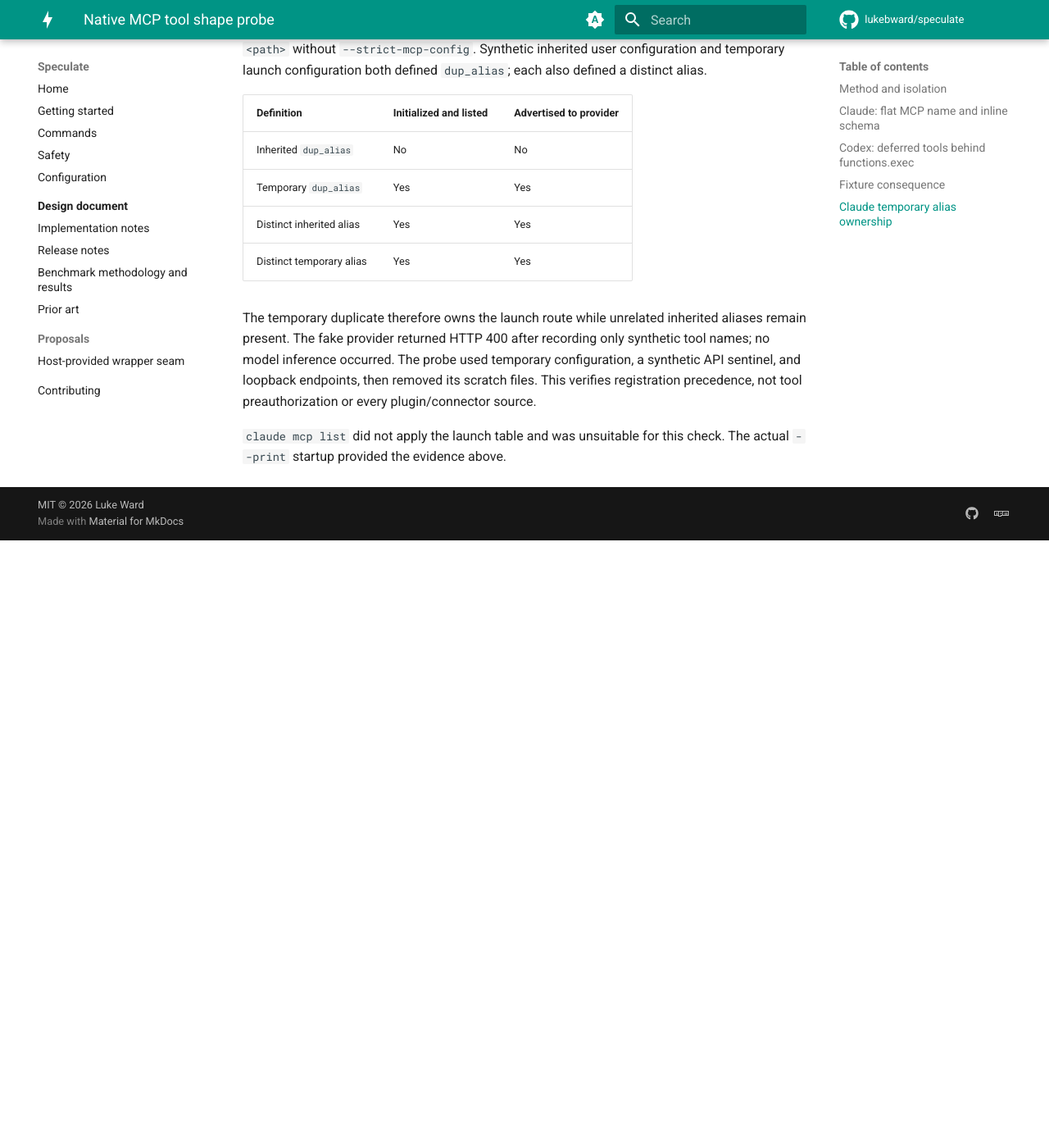
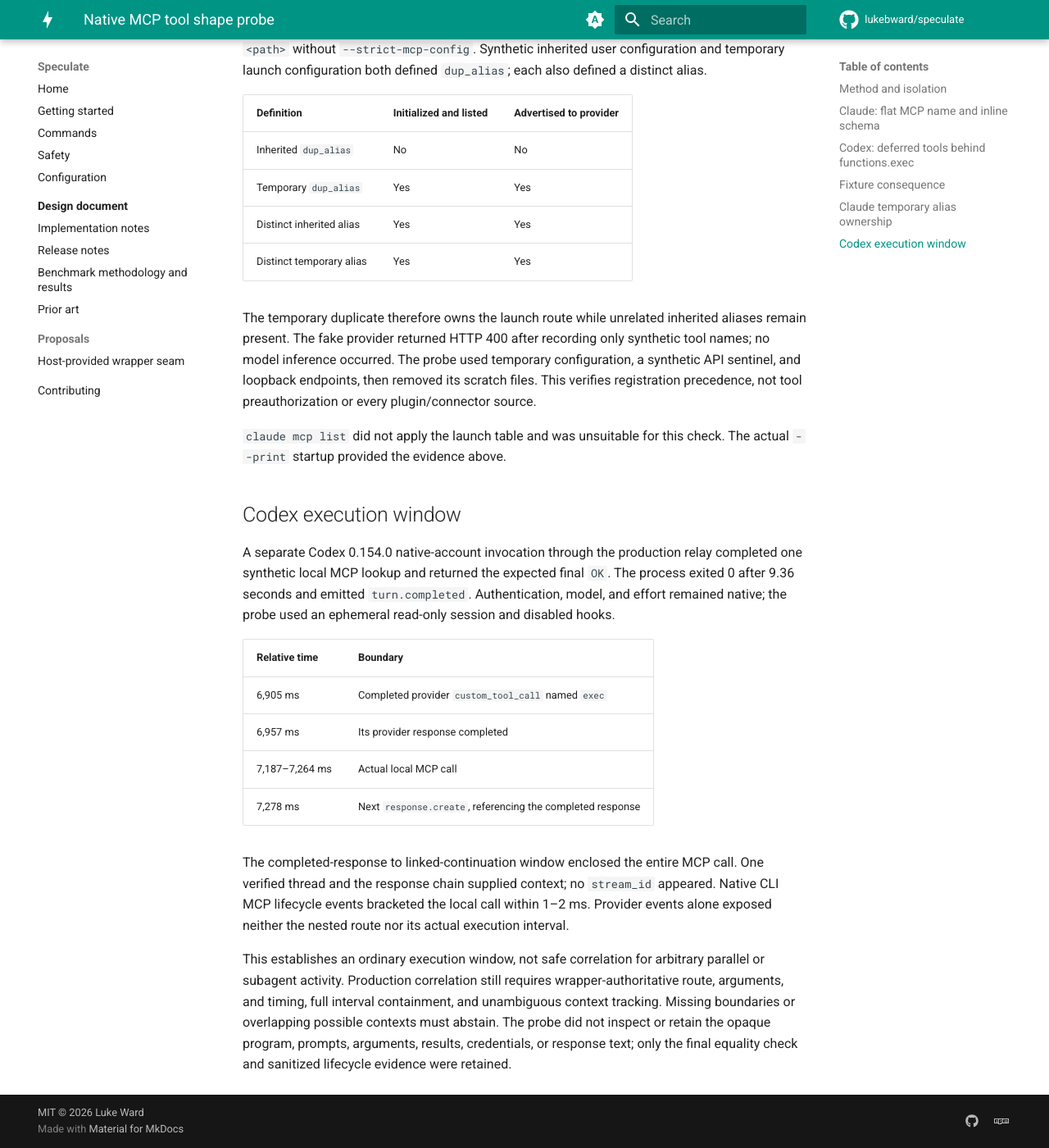
Before and after one commit to lukebward/speculate, an MkDocs documentation site: the page built from docs/observer-native-tool-shapes.md, in a window 1280 px wide and 1400 px high, scrolled down 3754 px. Shown: the whole window at 82% size. Built offline with MkDocs 1.6.1 and Material for MkDocs 9.7.7, drawn with Linux system fonts in a browser that asks for light colours; comment, search, counter and statistics services are not loaded; before the commit the page ends 4413 px from its top, so only the background shows below that.

Commit message:
Document native execution window evidence

```diff
--- a/docs/observer-native-tool-shapes.md
+++ b/docs/observer-native-tool-shapes.md
@@ -123,3 +123,18 @@ A separate isolated Claude 2.1.268 startup probe verified `claude --print --mcp-
 The temporary duplicate therefore owns the launch route while unrelated inherited aliases remain present. The fake provider returned HTTP 400 after recording only synthetic tool names; no model inference occurred. The probe used temporary configuration, a synthetic API sentinel, and loopback endpoints, then removed its scratch files. This verifies registration precedence, not tool preauthorization or every plugin/connector source.
 
 `claude mcp list` did not apply the launch table and was unsuitable for this check. The actual `--print` startup provided the evidence above.
+
+## Codex execution window
+
+A separate Codex 0.154.0 native-account invocation through the production relay completed one synthetic local MCP lookup and returned the expected final `OK`. The process exited 0 after 9.36 seconds and emitted `turn.completed`. Authentication, model, and effort remained native; the probe used an ephemeral read-only session and disabled hooks.
+
+| Relative time | Boundary |
+| --- | --- |
+| 6,905 ms | Completed provider `custom_tool_call` named `exec` |
+| 6,957 ms | Its provider response completed |
+| 7,187–7,264 ms | Actual local MCP call |
+| 7,278 ms | Next `response.create`, referencing the completed response |
+
+The completed-response to linked-continuation window enclosed the entire MCP call. One verified thread and the response chain supplied context; no `stream_id` appeared. Native CLI MCP lifecycle events bracketed the local call within 1–2 ms. Provider events alone exposed neither the nested route nor its actual execution interval.
+
+This establishes an ordinary execution window, not safe correlation for arbitrary parallel or subagent activity. Production correlation still requires wrapper-authoritative route, arguments, and timing, full interval containment, and unambiguous context tracking. Missing boundaries or overlapping possible contexts must abstain. The probe did not inspect or retain the opaque program, prompts, arguments, results, credentials, or response text; only the final equality check and sanitized lifecycle evidence were retained.
```
Also changed, not shown: tasks/lessons.md (+2 -1 lines), tasks/todo.md (+1 -1 lines).
